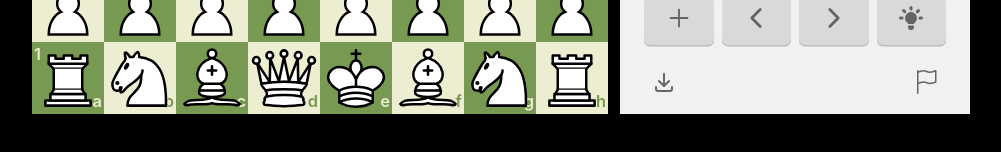
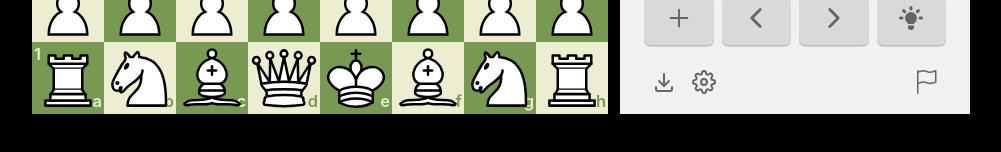
Before and after one commit to NguyenAnh11/chess-game, a React (Vite) app: page / in a window 1280 px wide. Shown: the part 574-726 px from the top of the page, without its empty margins (139-1140 px from the left). Built offline with nearby package versions, Linux system fonts and the light colour scheme.

Commit message:
22-3-2023 7:38AM

```diff
--- a/src/App.tsx
+++ b/src/App.tsx
@@ -28,7 +28,7 @@ const App = () => {
         userSelect="none"
       >
         <Flex position="relative" h="min-content">
-          <ChessProvider orientation="w" {...setting}>
+          <ChessProvider orientation="w" setting={setting}>
             <Box flex="1">
               <DndProvider backend={HTML5Backend}>
                 <BoardMain />
--- a/src/components/Sidebar/Controls/Bottom/Download.tsx
+++ b/src/components/Sidebar/Controls/Bottom/Download.tsx
@@ -1,4 +1,4 @@
-import { Button, Box, Icon } from "@chakra-ui/react";
+import { Button, Box, Icon, Tooltip } from "@chakra-ui/react";
 import { TbDownload } from "react-icons/tb";
 import { useChess } from "../../../../contexts/ChessContext";
 
@@ -6,12 +6,13 @@ export default function Download() {
   const { onDownload } = useChess();
 
   return (
+    <Tooltip placement="top" label="Download" openDelay={500}>
       <Button
         bg="transparent"
         border="none"
         gap="1"
-      minH="7"
-      maxH="7"
+        h="7"
+        w="7"
         p="0"
         m="0"
         color="#666"
@@ -27,5 +28,6 @@ export default function Download() {
           <Icon as={TbDownload} />
         </Box>
       </Button>
+    </Tooltip>
   );
 }
--- a/src/components/Sidebar/Controls/Bottom/Resign.tsx
+++ b/src/components/Sidebar/Controls/Bottom/Resign.tsx
@@ -1,16 +1,18 @@
-import { Box, Button, Icon } from "@chakra-ui/react";
+import { Box, Button, Icon, Tooltip } from "@chakra-ui/react";
 import { BsFlag } from "react-icons/bs";
 import { useChess } from "../../../../contexts/ChessContext";
 
 export default function Resign() {
   const { onResign } = useChess();
+
   return (
+    <Tooltip placement="top" label="Move Back" openDelay={500}>
       <Button
         bg="transparent"
         border="none"
         gap="1"
-      minH="7"
-      maxH="7"
+        h="7"
+        w="7"
         p="0"
         m="0"
         color="#666564"
@@ -26,5 +28,6 @@ export default function Resign() {
           <Icon as={BsFlag} />
         </Box>
       </Button>
+    </Tooltip>
   );
 }
--- a/src/components/Sidebar/Controls/Bottom/Setting.tsx
+++ b/src/components/Sidebar/Controls/Bottom/Setting.tsx
@@ -1,5 +1,34 @@
-import { Box } from "@chakra-ui/react";
+import { Box, Button, Icon, Tooltip } from "@chakra-ui/react";
+import { FiSettings } from "react-icons/fi";
+import { useChess } from "../../../../contexts/ChessContext";
 
 export default function Setting() {
-    return <Box></Box>
+  const { onSetting } = useChess();
+
+  return (
+    <Tooltip placement="top" label="Setting" openDelay={500}>
+      <Button
+        bg="transparent"
+        border="none"
+        gap="1"
+        h="7"
+        w="7"
+        p="0"
+        m="0"
+        color="#666564"
+        sx={{ _hover: { bg: "none" } }}
+        onClick={onSetting}
+      >
+        <Box
+          fontSize="2xl"
+          fontWeight="400"
+          display="inline-block"
+          lineHeight="1"
+          onClick={() => {}}
+        >
+          <Icon as={FiSettings} />
+        </Box>
+      </Button>
+    </Tooltip>
+  );
 }
--- a/src/contexts/ChessContext.tsx
+++ b/src/contexts/ChessContext.tsx
@@ -13,22 +13,17 @@ import {
   Coordinate,
   HighlightSquare,
   MoveMethod,
-  SquareColor as Sc,
   SquareStyle,
   HintMove,
   KingSquare,
+  Setting,
 } from "../types";
 import { SQUARE_STYLE, convertFen, getCoord, getColor } from "../utils";
 
 type ChessboardProviderProps = {
   children: React.ReactNode;
-  squareColor: Sc;
-  coordinate: Coordinate;
+  setting: Setting;
   orientation: BoardOrientation;
-  moveMethod: MoveMethod;
-  enablePremove: boolean;
-  showHintMove: boolean;
-  showHighlightMove: boolean;
 };
 
 type ChessContext = {
@@ -58,6 +53,8 @@ type ChessContext = {
   onMoveFoward: () => void;
   onShowHint: () => void;
   onDownload: () => void;
+  isEditSetting: boolean;
+  onSetting: () => void;
 };
 
 export const ChessContext = createContext({} as ChessContext);
@@ -66,13 +63,8 @@ export const useChess = () => useContext(ChessContext);
 
 const ChessProvider = ({
   children,
-  squareColor,
-  coordinate,
   orientation,
-  moveMethod,
-  enablePremove,
-  showHintMove,
-  showHighlightMove,
+  setting,
 }: ChessboardProviderProps) => {
   const game = useRef<Chess>(new Chess());
   const [gameOver, setGameOver] = useState(
@@ -86,11 +78,13 @@ const ChessProvider = ({
   >();
   const [breakIndex, setBreakIndex] = useState(0);
   const [lastestIndex, setLastestIndex] = useState(0);
+  const [isEditSetting, setIsEditSetting] = useState(false);
 
   const turn = useMemo(
     (): "w" | "b" => game.current.turn(),
     [game.current.fen()]
   );
+
   const position = useMemo(
     (): BoardPosition => convertFen(game.current.fen()),
     [game.current.fen()]
@@ -137,7 +131,11 @@ const ChessProvider = ({
         return;
       }
 
-      if (showHintMove && position[square] && position[square]![0] === turn) {
+      if (
+        setting.showHintMove &&
+        position[square] &&
+        position[square]![0] === turn
+      ) {
         setLeftClick(square);
       } else {
         setLeftClick(undefined);
@@ -250,6 +248,10 @@ const ChessProvider = ({
 
   const onDownload = () => {};
 
+  const onSetting = () => {
+    setIsEditSetting(prev => !prev);
+  };
+
   const viewHistory = useMemo(
     (): Move[] => moves.slice(0, breakIndex),
     [moves, breakIndex]
@@ -279,7 +281,7 @@ const ChessProvider = ({
       }
     }
 
-    if (showHighlightMove) {
+    if (setting.showHighlightMove) {
       const leftClicks: Square[] = [];
 
       if (leftClick) leftClicks.push(leftClick);
@@ -300,13 +302,13 @@ const ChessProvider = ({
     }
 
     return squares;
-  }, [leftClick, lastMove, showHighlightMove, rightClicks]);
+  }, [leftClick, lastMove, setting.showHighlightMove, rightClicks]);
 
   const hintMoves = useMemo((): HintMove[] => {
     const hintMoves: HintMove[] = [];
 
     if (
-      showHintMove &&
+      setting.showHintMove &&
       leftClick &&
       position[leftClick] &&
       position[leftClick]![0] === turn
@@ -322,7 +324,7 @@ const ChessProvider = ({
     }
 
     return hintMoves;
-  }, [leftClick, showHintMove]);
+  }, [leftClick, setting.showHintMove]);
 
   useEffect(() => {
     setGameOver(game.current.isCheckmate() || game.current.isGameOver());
@@ -340,11 +342,9 @@ const ChessProvider = ({
         gameOver,
         position,
         turn,
-        enablePremove,
         orientation,
-        moveMethod,
-        coordinate,
-        squareStyle: SQUARE_STYLE[squareColor],
+        ...setting,
+        squareStyle: SQUARE_STYLE[setting.squareColor],
         moves,
         lastMove,
         highlightSquares,
@@ -363,6 +363,8 @@ const ChessProvider = ({
         onMoveFoward,
         onShowHint,
         onDownload,
+        onSetting,
+        isEditSetting
       }}
     >
       {children}
```
Lines whose indentation alone changed are shown as unchanged.
